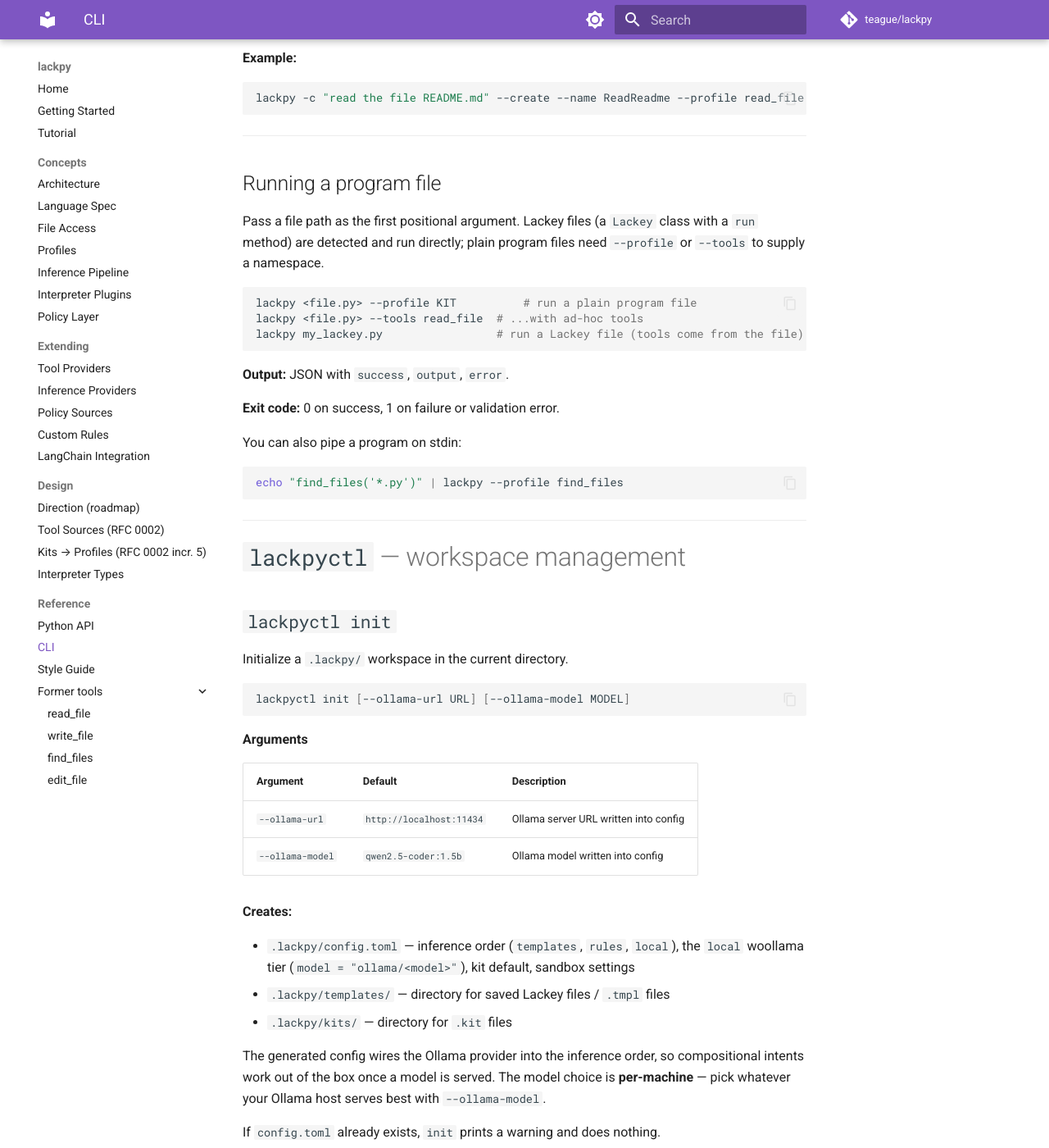
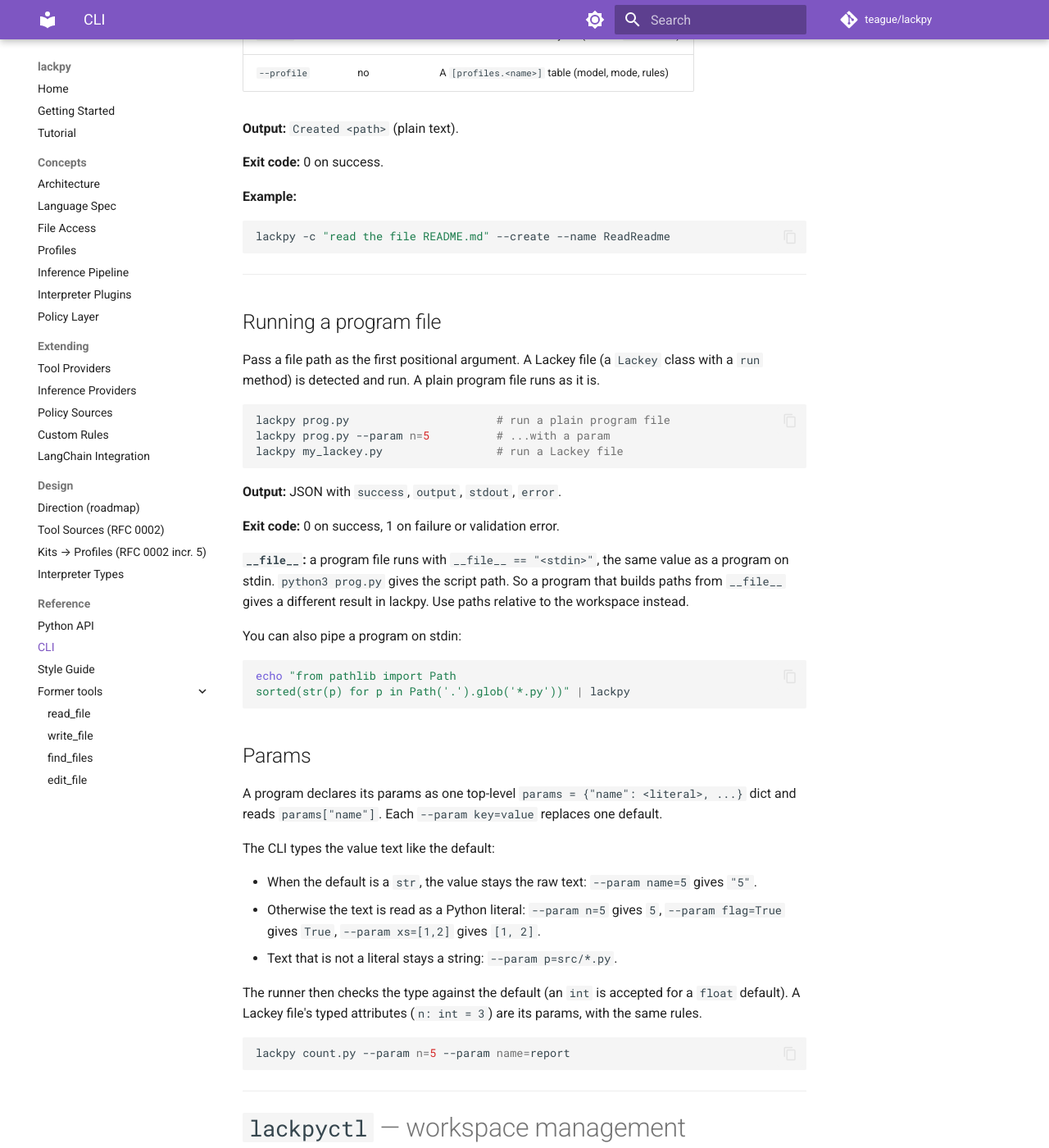
Before and after one commit to teaguesterling/lackpy, an MkDocs documentation site: the page built from docs/reference/cli.md, in a window 1280 px wide and 1400 px high, scrolled down 3246 px. Shown: the whole window at 82% size. Built offline with MkDocs 1.6.1 and Material for MkDocs 9.7.7, drawn with Linux system fonts in a browser that asks for light colours; comment, search, counter and statistics services are not loaded; some of the changed text lies outside the part shown.

Commit message:
docs: Apache-2.0 NOTICE, CLI reference without kits, Path cascade examples (final review I1, M6, M8)
I1: NOTICE named the AGPL and the removed COMMERCIAL.md; Apache-2.0 4(d)
makes redistributors carry it. It now holds the project name, the copyright
line (attribution worth keeping) and a pointer to LICENSE.
M6: docs/reference/cli.md drops --tools, the kit forms of --profile and the
lackpyctl profile (kit) commands, documents files_read/files_modified and
typed --param values. cascade._DEFAULT_EXAMPLES teach pathlib.Path
programs instead of squackit kit calls; a test validates each example.
M8: cli.md states that `lackpy script.py` runs with __file__ == "<stdin>",
unlike python3.

Co-Authored-By: Claude Opus 5.5 (1M context) <noreply@anthropic.com>
Claude-Session: https://claude.ai/code/session_01SM9Rz4KCre34wobnTkmrfu

````diff
--- a/docs/reference/cli.md
+++ b/docs/reference/cli.md
@@ -5,9 +5,9 @@ lackpy ships **two** command-line entry points:
 | Command | Purpose |
 |---------|---------|
 | `lackpy` | Run inference: delegate / generate / validate / create from intent, and run program files. |
-| `lackpyctl` | Manage the workspace: init, status, kits, toolbox, templates, providers, MCP server. |
+| `lackpyctl` | Manage the workspace: init, status, toolbox, templates, providers, MCP server. |
 
-```
+```bash
 lackpy    [--workspace PATH] -c "<intent>" [flags]      # or: lackpy <file> [flags]
 lackpyctl [--workspace PATH] <command> [args]
 ```
@@ -18,6 +18,11 @@ Both accept `--workspace PATH` to set the project root (default: current directo
 > flags on a single intent (`-c`): the default is *delegate* (generate + run);
 > `--generate`, `--validate`, and `--create` select the other modes.
 
+A program is plain Python. It reads and writes files only through `pathlib.Path`,
+under the workspace's permission rules (see [Paths](../concepts/paths.md)). There
+are no tool kits: the `--tools` flag and the kit forms of `--profile` (a tool name
+or a comma-separated tool list) were removed in lackpy stepy100, and give an error.
+
 ---
 
 # `lackpy` — inference
@@ -27,7 +32,7 @@ Both accept `--workspace PATH` to set the project root (default: current directo
 Generate a program from a natural-language intent and run it immediately.
 
 ```bash
-lackpy -c "<intent>" [--profile KIT] [--tools TOOLS] [--param k=v ...] [--mode MODE]
+lackpy -c "<intent>" [--profile NAME] [--param k=v ...] [--mode MODE]
 ```
 
 **Arguments**
@@ -35,15 +40,16 @@ lackpy -c "<intent>" [--profile KIT] [--tools TOOLS] [--param k=v ...] [--mode M
 | Argument | Required | Description |
 |----------|----------|-------------|
 | `-c "<intent>"` | yes | Natural-language description of the task |
-| `--profile` | no | Kit name, comma-separated tool list, or `@file` |
-| `--tools` | no | Extra tool names (comma-separated) to add on top of the kit |
-| `--param` | no | Parameter `key=value` (repeatable) |
+| `--profile` | no | A `[profiles.<name>]` table in `.lackpy/config.toml` (model, mode, rules) |
+| `--param` | no | Parameter `key=value` (repeatable). See [Params](#params). |
 | `--mode` | no | Inference mode: `1-shot`, `spm` (default: from config) |
 
-**Output:** JSON with `success`, `program`, `grade`, `generation_tier`, timing fields,
-`trace`, `output`, `stdout`, and `error`. (`output` falls back to captured `stdout`
-when the generated program `print()`s its answer instead of leaving a bare final
-expression.)
+**Output:** JSON with `success`, `program`, `generation_tier`, timing fields,
+`trace`, `files_read`, `files_modified`, `output`, `stdout`, and `error`. (`output`
+falls back to captured `stdout` when the generated program `print()`s its answer
+instead of leaving a bare final expression.) `files_read` and `files_modified`
+list the paths of the program's successful `Path.read_text`/`read_bytes` and
+`Path.write_text`/`write_bytes` calls, as the program wrote them.
 
 **Exit code:** 0 on success, 1 on failure.
 
@@ -62,8 +68,8 @@ stderr to learn why a run failed.
 **Examples:**
 
 ```bash
-lackpy -c "read the file README.md" --profile read_file
-lackpy -c "find all Python files" --profile read_file,find_files
+lackpy -c "count the lines in README.md"
+lackpy -c "list the python files under src" --profile fast
 ```
 
 ---
@@ -73,7 +79,7 @@ lackpy -c "find all Python files" --profile read_file,find_files
 Run the inference pipeline and print the generated program **without executing it**.
 
 ```bash
-lackpy -c "<intent>" --generate [--profile KIT]
+lackpy -c "<intent>" --generate [--profile NAME]
 ```
 
 **Output:** The program text (not JSON).
@@ -91,19 +97,19 @@ with exit 1 is the unambiguous "no program" signal.
 **Example:**
 
 ```bash
-lackpy -c "find all Python files" --generate --profile find_files
+lackpy -c "list the python files under src" --generate
 ```
 
 ---
 
 ## validate (`--validate`)
 
-Validate a program against the AST whitelist without running it. Validate either an
-inline code string (with `-c`) or a file (as a positional argument).
+Validate a program against the lackpy validator without running it. Validate either
+an inline code string (with `-c`) or a file (as a positional argument).
 
 ```bash
-lackpy -c "<program source>" --validate [--profile KIT]
-lackpy <file> --validate [--profile KIT]
+lackpy -c "<program source>" --validate [--profile NAME]
+lackpy <file> --validate [--profile NAME]
 ```
 
 **Output:** JSON with `valid` (bool), `errors` (list), `calls` (list).
@@ -113,8 +119,9 @@ lackpy <file> --validate [--profile KIT]
 **Examples:**
 
 ```bash
-lackpy my_program.py --validate --profile read_file
-lackpy -c "read_file('x.py')" --validate --profile read_file
+lackpy my_program.py --validate
+lackpy -c "from pathlib import Path
+len(Path('x.py').read_text())" --validate
 ```
 
 ---
@@ -125,7 +132,7 @@ Generate a program from an intent and save it as a reusable **Lackey file**
 (a Python class wrapping the program) under `.lackpy/templates/`.
 
 ```bash
-lackpy -c "<intent>" --create --name NAME [--profile KIT] [--tools TOOLS]
+lackpy -c "<intent>" --create --name NAME [--profile NAME]
 ```
 
 **Arguments**
@@ -135,7 +142,7 @@ lackpy -c "<intent>" --create --name NAME [--profile KIT] [--tools TOOLS]
 | `-c "<intent>"` | yes | Intent to generate the saved program from |
 | `--create` | yes | Select create mode |
 | `--name` | no | Class name for the Lackey file (default: `Generated`) |
-| `--profile` / `--tools` | no | Tools available to the generated program |
+| `--profile` | no | A `[profiles.<name>]` table (model, mode, rules) |
 
 **Output:** `Created <path>` (plain text).
 
@@ -144,31 +151,57 @@ lackpy -c "<intent>" --create --name NAME [--profile KIT] [--tools TOOLS]
 **Example:**
 
 ```bash
-lackpy -c "read the file README.md" --create --name ReadReadme --profile read_file
+lackpy -c "read the file README.md" --create --name ReadReadme
 ```
 
 ---
 
 ## Running a program file
 
-Pass a file path as the first positional argument. Lackey files (a `Lackey` class with
-a `run` method) are detected and run directly; plain program files need `--profile` or
-`--tools` to supply a namespace.
+Pass a file path as the first positional argument. A Lackey file (a `Lackey` class
+with a `run` method) is detected and run. A plain program file runs as it is.
 
 ```bash
-lackpy <file.py> --profile KIT          # run a plain program file
-lackpy <file.py> --tools read_file  # ...with ad-hoc tools
-lackpy my_lackey.py                 # run a Lackey file (tools come from the file)
+lackpy prog.py                      # run a plain program file
+lackpy prog.py --param n=5          # ...with a param
+lackpy my_lackey.py                 # run a Lackey file
 ```
 
-**Output:** JSON with `success`, `output`, `error`.
+**Output:** JSON with `success`, `output`, `stdout`, `error`.
 
 **Exit code:** 0 on success, 1 on failure or validation error.
+
+**`__file__`:** a program file runs with `__file__ == "<stdin>"`, the same value as
+a program on stdin. `python3 prog.py` gives the script path. So a program that
+builds paths from `__file__` gives a different result in lackpy. Use paths relative
+to the workspace instead.
 
 You can also pipe a program on stdin:
 
 ```bash
-echo "find_files('*.py')" | lackpy --profile find_files
+echo "from pathlib import Path
+sorted(str(p) for p in Path('.').glob('*.py'))" | lackpy
+```
+
+## Params
+
+A program declares its params as one top-level `params = {"name": <literal>, ...}`
+dict and reads `params["name"]`. Each `--param key=value` replaces one default.
+
+The CLI types the value text like the default:
+
+- When the default is a `str`, the value stays the raw text: `--param name=5`
+  gives `"5"`.
+- Otherwise the text is read as a Python literal: `--param n=5` gives `5`,
+  `--param flag=True` gives `True`, `--param xs=[1,2]` gives `[1, 2]`.
+- Text that is not a literal stays a string: `--param p=src/*.py`.
+
+The runner then checks the type against the default (an `int` is accepted for a
+`float` default). A Lackey file's typed attributes (`n: int = 3`) are its params,
+with the same rules.
+
+```bash
+lackpy count.py --param n=5 --param name=report
 ```
 
 ---
@@ -193,9 +226,9 @@ lackpyctl init [--ollama-url URL] [--ollama-model MODEL]
 **Creates:**
 
 - `.lackpy/config.toml` — inference order (`templates`, `rules`, `local`), the `local`
-  woollama tier (`model = "ollama/<model>"`), kit default, sandbox settings
+  woollama tier (`model = "ollama/<model>"`), sandbox settings
 - `.lackpy/templates/` — directory for saved Lackey files / `.tmpl` files
-- `.lackpy/kits/` — directory for `.kit` files
+- `.lackpy/kits/` — kept for the internal toolbox views; no program run reads it
 
 The generated config wires the Ollama provider into the inference order, so
 compositional intents work out of the box once a model is served. The model choice is
@@ -238,80 +271,18 @@ lackpyctl spec
 
 ---
 
-## `lackpyctl profile`
-
-Manage kit files.
-
-### `lackpyctl profile list`
-
-List all `.kit` files in `.lackpy/kits/`.
-
-```bash
-lackpyctl profile list
-```
-
-**Output:** JSON array of `{name, path}`.
-
-### `lackpyctl profile info`
-
-Show the tools and grade for a kit.
-
-```bash
-lackpyctl profile info <name> [--tools TOOL ...]
-```
-
-| Argument | Description |
-|----------|-------------|
-| `name` | Kit name, or comma-separated tool list |
-| `--tools` | Explicit list of tool names (overrides `name`) |
-
-**Output:** JSON with `tools`, `grade`, `description`.
-
-### `lackpyctl profile create`
-
-Create a new kit file.
-
-```bash
-lackpyctl profile create <name> --tools TOOL [TOOL ...] [--description TEXT]
-```
-
-| Argument | Required | Description |
-|----------|----------|-------------|
-| `name` | yes | Kit name (filename: `{name}.kit`) |
-| `--tools` | yes | One or more tool names |
-| `--description` | no | Human-readable description |
-
-**Example:**
-
-```bash
-lackpyctl profile create readonly --tools read_file find_files --description "Read-only filesystem tools"
-```
-
----
-
 ## `lackpyctl toolbox`
 
-Inspect the registered tool catalog.
-
-### `lackpyctl toolbox list`
-
-List all registered tools.
+Inspect the internal tool catalog. No program run uses it: since lackpy stepy100,
+programs use `pathlib.Path` and the approved modules, not tools.
 
 ```bash
 lackpyctl toolbox list
-```
-
-**Output:** JSON array of `{name, provider, description, grade_w, effects_ceiling}`.
-
-### `lackpyctl toolbox show`
-
-Show details for a single tool.
-
-```bash
 lackpyctl toolbox show <name>
 ```
 
-**Output:** JSON object for the tool.
+**Output:** JSON: a list of `{name, provider, description, grade_w, effects_ceiling}`,
+or one tool's object.
 
 ---
 
@@ -375,42 +346,3 @@ lackpyctl mcp init [--name NAME] [--force]
 |----------|---------|-------------|
 | `--name` | `lackpy` | Server name in `.mcp.json` |
 | `--force` | off | Overwrite an existing entry |
-
----
-
-## Kit argument format
-
-Any command that accepts `--profile` supports these forms:
-
-| Form | Example | Resolved as |
-|------|---------|-------------|
-| Named kit | `--profile filesystem` | Loads `.lackpy/kits/filesystem.kit` |
-| Comma-separated | `--profile read_file,find_files,write_file` | Ad-hoc list of tool names |
-| Single tool | `--profile read_file` | Single-tool kit |
-| Empty kit | `--profile none` | No base tools (use with `--tools`) |
-
----
-
-## Extra tools (`--tools`)
-
-Any inference invocation that accepts `--profile` also accepts `--tools` to add individual
-tools on top of the kit:
-
-```bash
-# Add edit_file to a named kit
-lackpy -c "fix the typo" --profile debug --tools edit_file
-
-# Multiple extra tools
-lackpy -c "reorganize" --profile debug --tools edit_file,write_file
-
-# Standalone — no kit, just tools
-lackpy -c "read the README" --tools read_file
-
-# Explicit empty kit + tools
-lackpy -c "read the README" --profile none --tools read_file
-```
-
-**Behaviour:**
-- Extra tools are merged into the resolved kit. Duplicates are ignored.
-- The kit grade is recomputed after merging (e.g., adding `write_file` raises the grade).
-- `--tools` without `--profile` uses the config default kit as the base. Use `--profile none` for no base tools.
````
Also changed, not shown: 4 other files.
